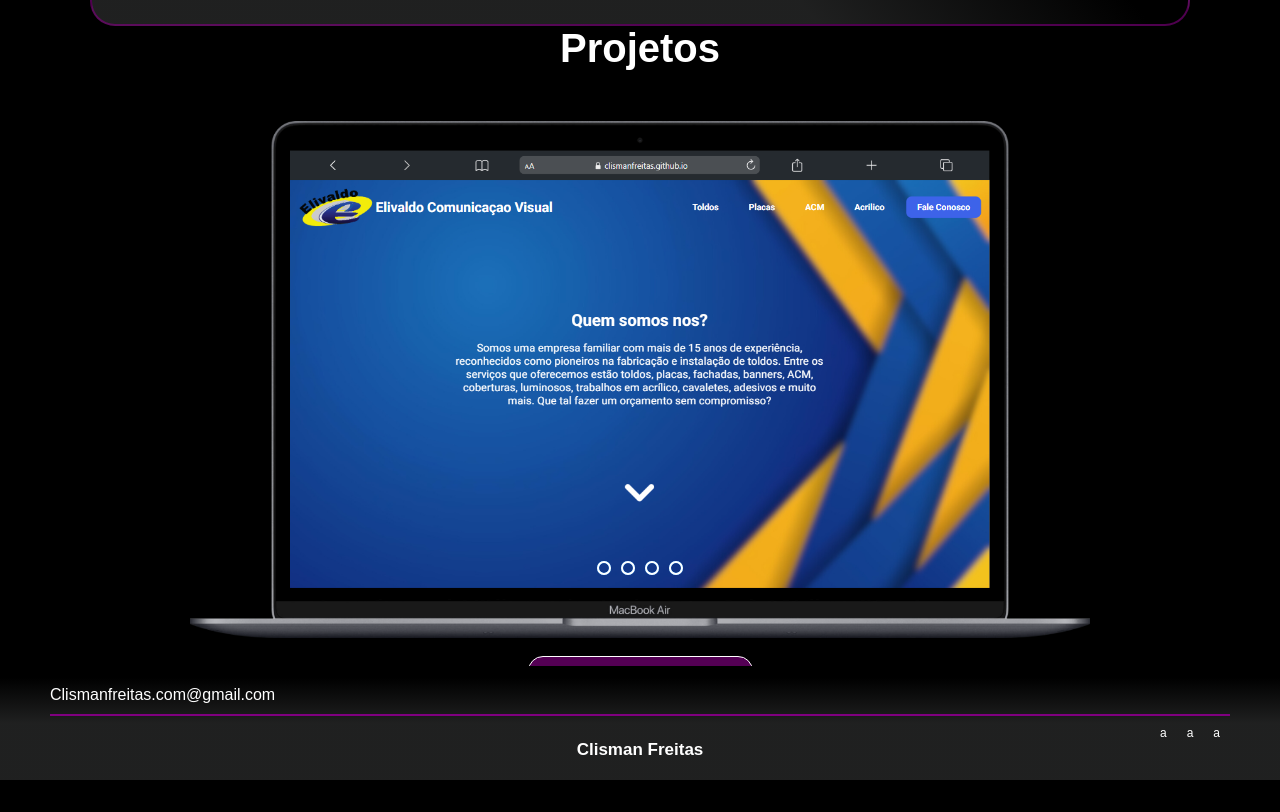
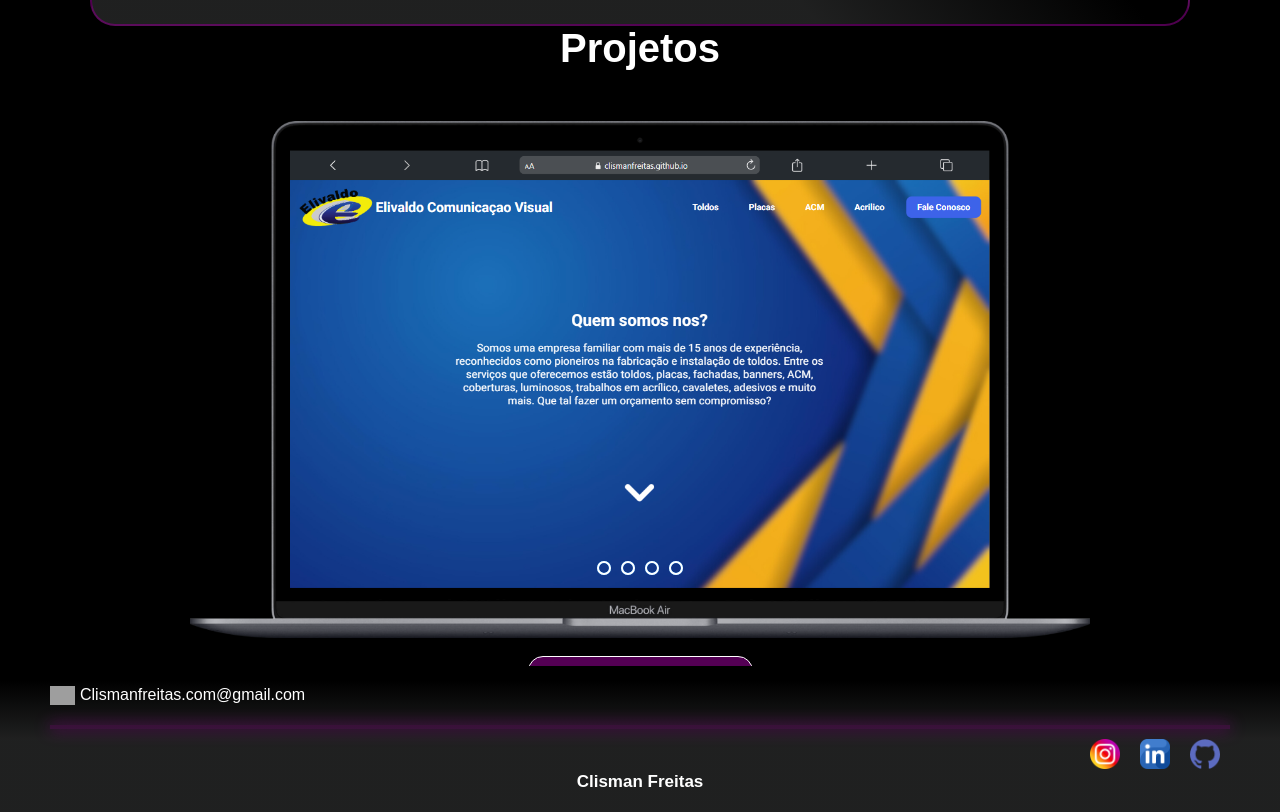
Before and after one commit to ClismanFreitas/portifolio, a React (Vite) app: page / in a window 1280 px wide. Shown: the part 2604-3416 px from the top of the page. Before the commit the page ends 3384 px from the top, so only its background shows below. Built offline with nearby package versions, Linux system fonts and the light colour scheme; grey boxes are pictures that could not be loaded.

Commit message:
animaçoes finalizadas

```diff
--- a/src/components/inicio/inicio.css
+++ b/src/components/inicio/inicio.css
@@ -42,6 +42,10 @@
     width: 100%;
     max-width: 300px;
     margin-top: 5px;
+}
+
+.icons a img:hover{
+   width: 110%;
 }
 
 .txt-animado{
--- a/src/components/inicio/inicio.jsx
+++ b/src/components/inicio/inicio.jsx
@@ -18,7 +18,7 @@
             </div>
             <div className='icons'>
                 <a href="https://www.linkedin.com/in/clisman-freitas-8b748a2b1/" target="_blank" rel="noopener noreferrer" ><img src={LinkedinIcon} alt="" /></a>
-                <a href="https://www.linkedin.com/in/clisman-freitas-8b748a2b1/" target="_blank" rel="noopener noreferrer" ><img src={GitHubIcon} alt="" /></a>
+                <a href="https://github.com/ClismanFreitas" target="_blank" rel="noopener noreferrer" ><img src={GitHubIcon} alt="" /></a>
             </div>
             <div className='pulando'>
                 <img  src={SetaIcon} alt="" />
--- a/src/components/projetos/project.css
+++ b/src/components/projetos/project.css
@@ -139,3 +139,7 @@
     border: 1px solid white;
     font-weight: bold;
 }
+
+.btn a:hover{
+    box-shadow: 0px 0px 15px rgb(255, 255, 255);
+}
--- a/src/components/rodape/rodape.css
+++ b/src/components/rodape/rodape.css
@@ -19,12 +19,24 @@
     text-align: left;
     margin-bottom: 10px;
     text-decoration: none;
+    display: inline-flex;
+    align-items: center;
+    gap: 5px;
+}
+
+.email a:hover{
+    background-color: rgba(128, 0, 128, 0.308);
+    border: 2px solid white;
+    padding: 2px 8px;
+    border-radius: 5px;
+    box-shadow: 0px 0px 5px rgb(255, 255, 255);
 }
 
 hr {
     width: 100%;
     border: none;
-    border-top: 2px solid purple;
+    border: 2px solid rgba(128, 0, 128, 0.308);
+    box-shadow: 0px 0px 15px purple;
     margin: 10px 0;
 }
 
@@ -46,3 +58,17 @@
     font-size: 17px;
     font-weight: bold;
 }
+
+.links img{
+    width: 30px;
+}
+
+.links a img:hover{
+    box-shadow: 0px 0px 15px rgb(255, 255, 255);
+    border-radius: 50%;
+    width: 35px;
+}
+
+.email img{
+    width: 25px;
+}
--- a/src/components/rodape/rodape.jsx
+++ b/src/components/rodape/rodape.jsx
@@ -1,17 +1,23 @@
 import "./rodape.css"
+import Instagram from "../../assets/icons/social.png"
+import Linkedi from "../../assets/icons/linkedi.png"
+import GitHu from "../../assets/icons/githu.png"
+import Email from "../../assets/icons/mail.png"
+
 
 const Rodape = () => {
     return (
         <footer className="baixo">
             <ul className="lista-contato">
                 <li className="email">
-                    <a href="">Clismanfreitas.com@gmail.com</a>
+                    <a href="mailto:clismanfreitas.com@gmail.com"> <img src={Email} alt="" />Clismanfreitas.com@gmail.com</a>
                 </li>
-                <hr/>
+                <li></li>
+                <hr />
                 <li className="links">
-                    <a href="">a</a>
-                    <a href="">a</a>
-                    <a href="">a</a>
+                    <a href="https://www.instagram.com/clismanfreiitas_1?igsh=N3o1aTQwZWh5OHJk" target="_blank"><img src={Instagram}></img></a>
+                    <a href="https://www.linkedin.com/in/clisman-freitas-8b748a2b1/" target="_blank"><img src={Linkedi}></img></a>
+                    <a href="https://github.com/ClismanFreitas" target="_blank"><img src={GitHu}></img></a>
                 </li>
                 <p className="creditos">Clisman Freitas</p>
             </ul>
```
